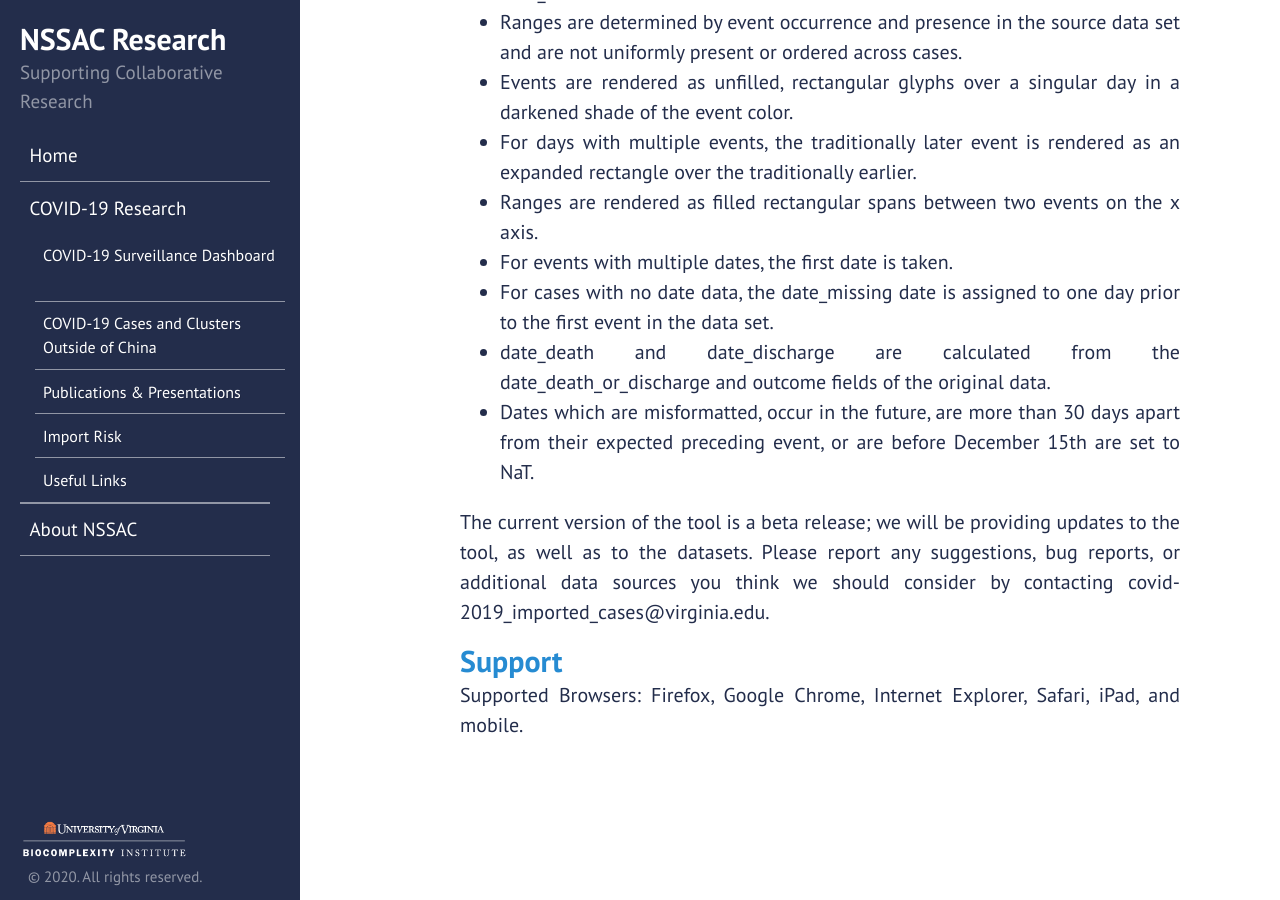
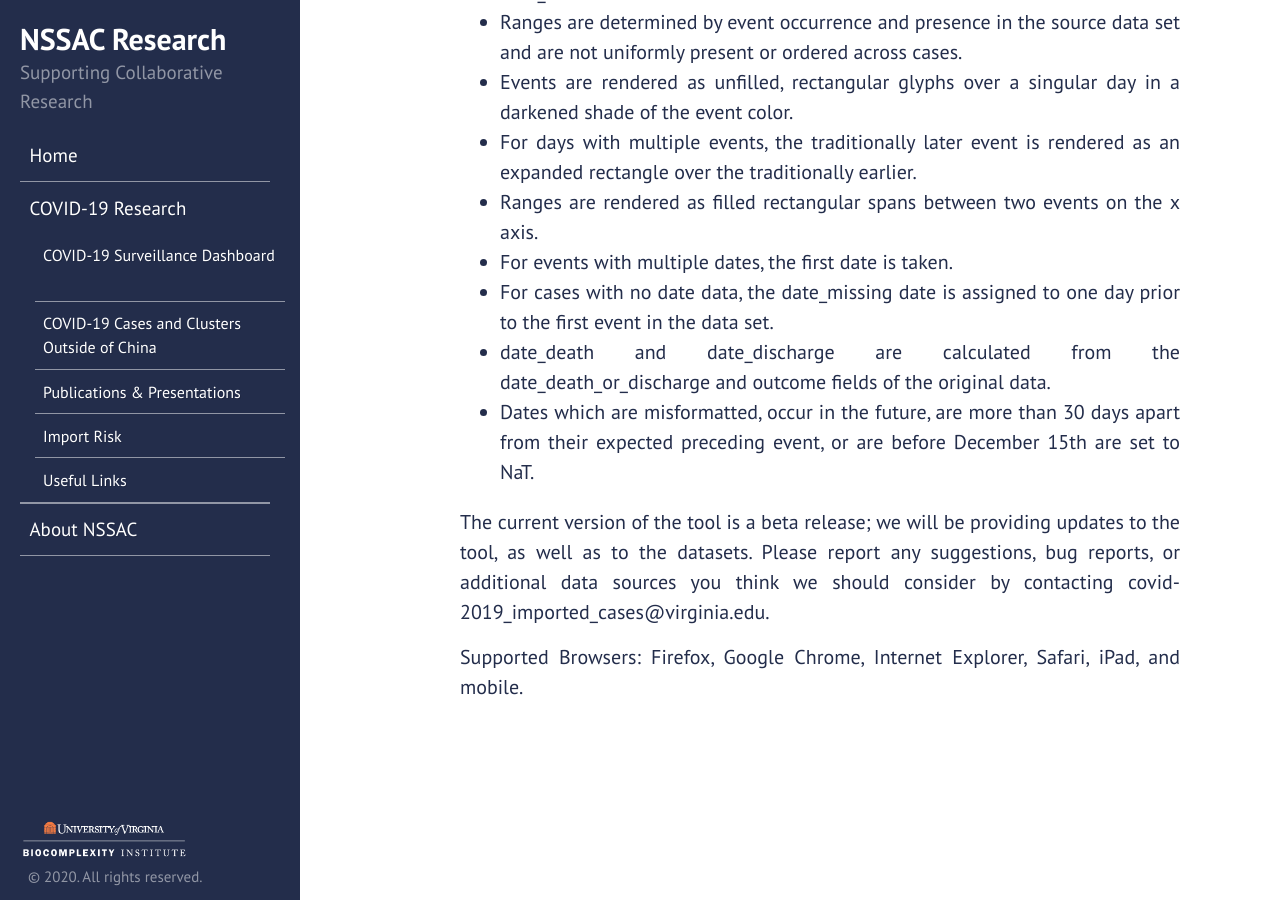
Before and after one commit to mehta-gaurav/mehta-gaurav.github.io, a Jekyll site: the page built from covid-19/covid-19_imported_cases/index.md, in a window 1280 px wide and 900 px high, scrolled down 1941 px. Built offline with Jekyll 4.4.1, drawn with Linux system fonts in a browser that asks for light colours; our own code applies the rules of GitHub Pages for plain Markdown files.

Commit message:
Update index.md

```diff
--- a/covid-19/covid-19_imported_cases/index.md
+++ b/covid-19/covid-19_imported_cases/index.md
@@ -50,5 +50,4 @@ The current version of the tool is a beta release; we will be providing updates
 Please report any suggestions, bug reports, or additional data sources you think we should consider
 by contacting covid-2019_imported_cases@virginia.edu.
 
-##  [Support](mailto:nssac_ncov_support@virginia.edu?subject=Imported%20Cases%20Dashboard)
 Supported Browsers: Firefox, Google Chrome, Internet Explorer, Safari, iPad, and mobile.
```
